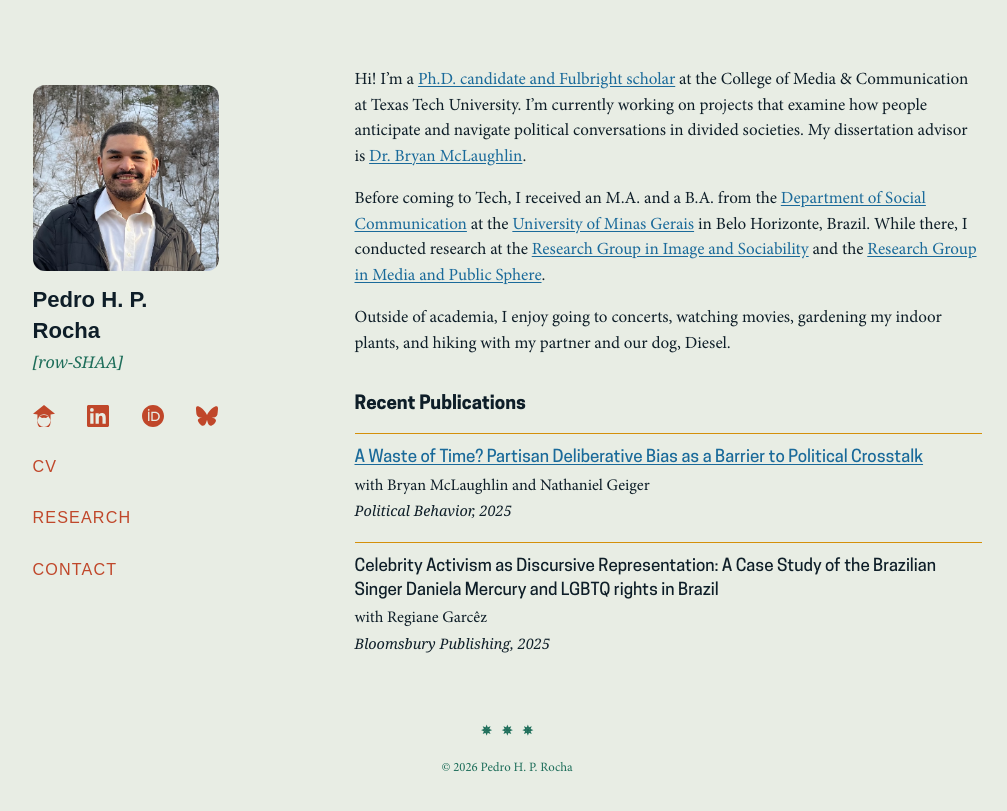
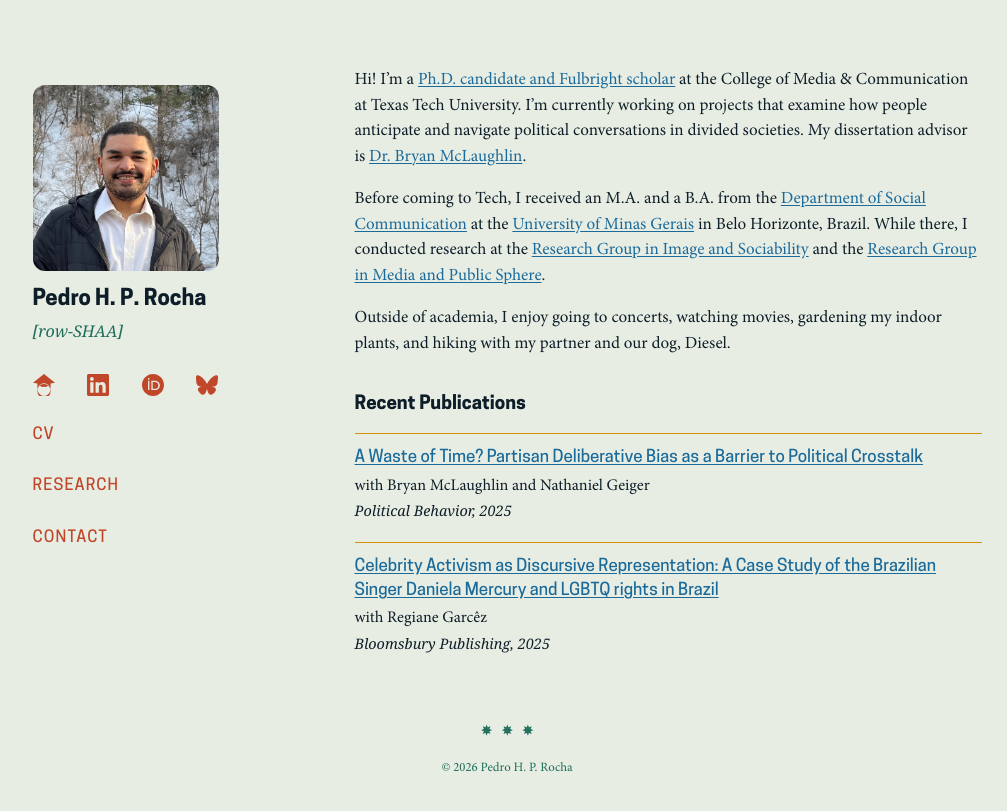
Before and after one commit to pedrohprocha/pedrohprocha.github.io, a Jekyll site: the page built from index.md, in a window 1280 px wide. Shown: the top 811 px of the page, without its empty margins (133-1140 px from the left). Built offline with Jekyll 4.4.1, drawn with Linux system fonts in a browser that asks for light colours; some web fonts are replaced.

Commit message:
revert to cooper hewitt

```diff
--- a/_data/publications.yml
+++ b/_data/publications.yml
@@ -7,5 +7,4 @@ peer_reviewed:
   - title: "Celebrity Activism as Discursive Representation: A Case Study of the Brazilian Singer Daniela Mercury and LGBTQ rights in Brazil"
     authors: "with Regiane Garcêz"
     venue: "Bloomsbury Publishing, 2025"
-    url: "https://www.bloomsbury.com/us/audience-interactions-in-contemporary-celebrity-culture-9781666922431/"
-    url_label: "Bloomsbury"
+    doi: "https://www.bloomsbury.com/us/audience-interactions-in-contemporary-celebrity-culture-9781666922431/"
--- a/assets/css/main.css
+++ b/assets/css/main.css
@@ -233,7 +233,7 @@ h3 {
 }
 
 .pub-title {
-    font-family: "Futura", sans-serif;
+    font-family: var(--font-heading)
     font-weight: 500;
     font-stretch: normal;
     font-size: 1rem;
@@ -330,7 +330,7 @@ h3 {
 }
 
 .sidebar h1 {
-    font-family: "Futura", sans-serif;
+    font-family: var(--font-heading);
     font-weight: 800;
     font-stretch: condensed;
     font-size: 1.3rem;
@@ -354,7 +354,7 @@ h3 {
 
 .sidebar nav a {
     font-size: 0.95rem;
-    font-family: "Futura", sans-serif;
+    font-family: var(--font-heading);
     font-weight: 500;
     font-stretch: condensed;
     text-transform: uppercase;
```
